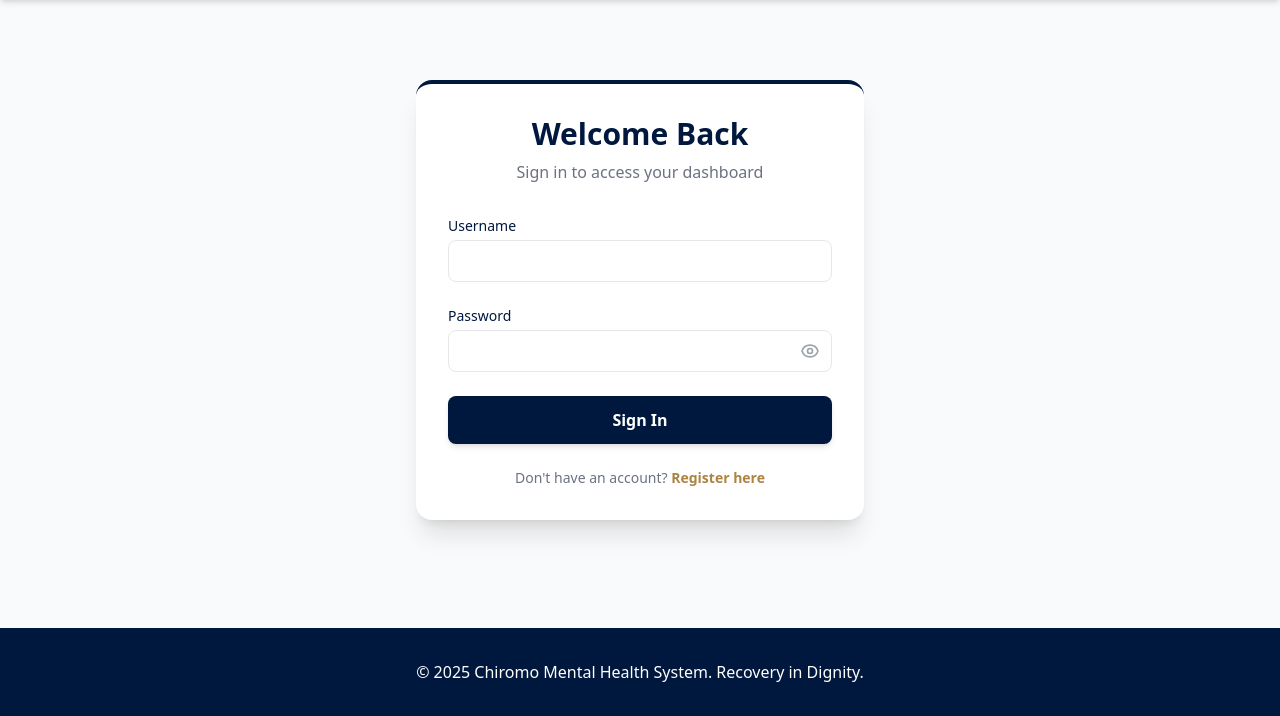
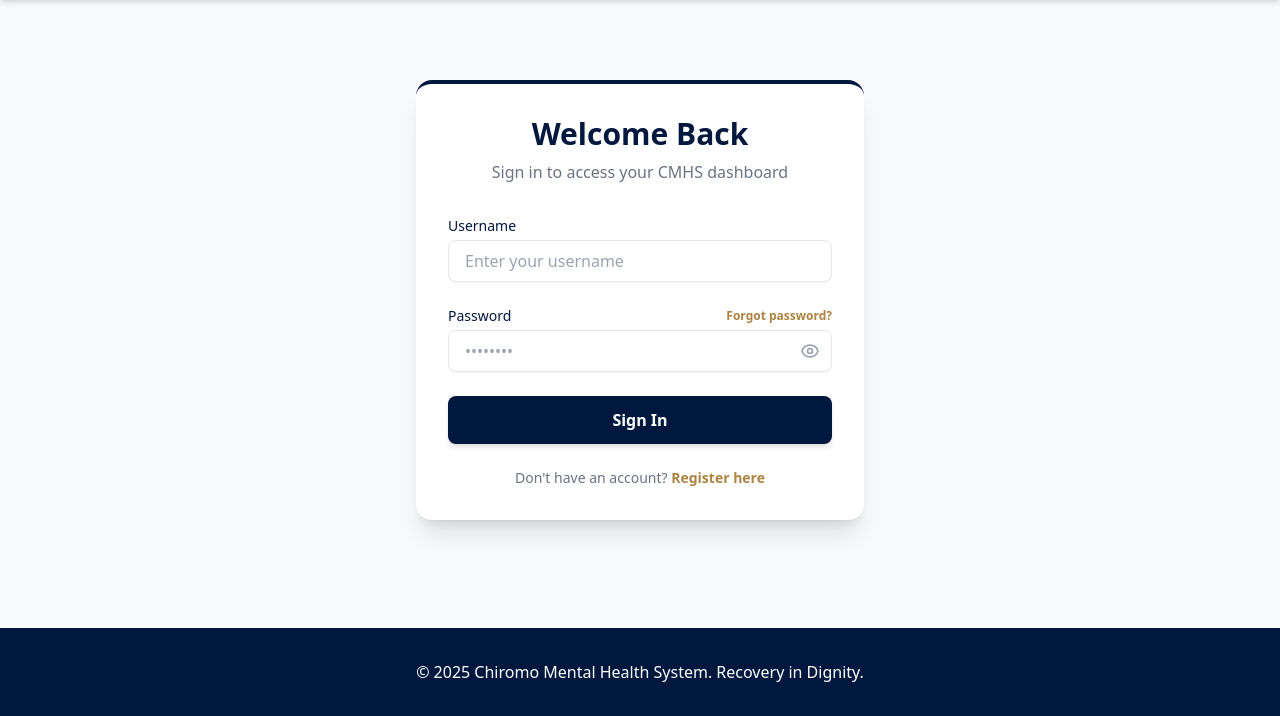
Before and after one commit to Flora72/CMHS, a Django app: page /login/ in a window 1280 px wide. Shown: the part 84-800 px from the top of the page. Run offline with Django 5.2, Linux system fonts and the light colour scheme; some libraries are stand-ins or nearby versions.

Commit message:
ui refining

```diff
--- a/templates/accounts/login.html
+++ b/templates/accounts/login.html
@@ -3,12 +3,12 @@
 {% block title %}Login | CMHS{% endblock %}
 
 {% block content %}
-<div class="flex justify-center items-center py-12">
+<div class="flex justify-center items-center py-12 px-4">
     <div class="w-full max-w-md bg-white p-8 rounded-2xl shadow-xl border-t-4 border-chiromo-navy">
 
         <div class="text-center mb-8">
             <h2 class="text-3xl font-bold text-chiromo-navy">Welcome Back</h2>
-            <p class="text-gray-500 mt-2">Sign in to access your dashboard</p>
+            <p class="text-gray-500 mt-2">Sign in to access your CMHS dashboard</p>
         </div>
 
         <form method="POST" class="space-y-6">
@@ -16,11 +16,18 @@
 
             <div>
                 <label for="id_username" class="block text-sm font-medium text-chiromo-navy mb-1">Username</label>
-                <input type="text" name="username" id="id_username" required class="w-full px-4 py-2 border rounded-lg focus:outline-none focus:ring-2 focus:ring-chiromo-gold">
+                <input type="text" name="username" id="id_username" required
+                       class="w-full px-4 py-2 border border-gray-200 rounded-lg focus:outline-none focus:ring-2 focus:ring-chiromo-gold transition shadow-sm"
+                       placeholder="Enter your username">
             </div>
 
             <div>
-                <label for="id_password" class="block text-sm font-medium text-chiromo-navy mb-1">Password</label>
+                <div class="flex justify-between items-center mb-1">
+                    <label for="id_password" class="block text-sm font-medium text-chiromo-navy">Password</label>
+                    <a href="{% url 'password_reset' %}" class="text-xs text-chiromo-gold hover:underline font-semibold transition">
+                        Forgot password?
+                    </a>
+                </div>
 
                 <div class="relative">
                     <input
@@ -28,7 +35,8 @@
                         name="password"
                         id="id_password"
                         required
-                        class="w-full px-4 py-2 pr-10 border rounded-lg focus:outline-none focus:ring-2 focus:ring-chiromo-gold"
+                        class="w-full px-4 py-2 pr-10 border border-gray-200 rounded-lg focus:outline-none focus:ring-2 focus:ring-chiromo-gold transition shadow-sm"
+                        placeholder="••••••••"
                     >
 
                     <button type="button" onclick="toggleLoginPassword()" class="absolute inset-y-0 right-0 px-3 flex items-center text-gray-400 hover:text-chiromo-gold focus:outline-none">
@@ -44,12 +52,12 @@
             </div>
 
             {% if form.errors %}
-                <div class="p-3 bg-red-50 text-red-600 rounded-md text-sm text-center">
-                    Invalid username or password.
+                <div class="p-3 bg-red-50 text-red-600 rounded-md text-sm text-center border border-red-100 animate-shake">
+                    Invalid username or password. Please try again.
                 </div>
             {% endif %}
 
-            <button type="submit" class="w-full bg-chiromo-navy hover:bg-blue-900 text-white font-bold py-3 rounded-lg transition duration-300 shadow-md">
+            <button type="submit" class="w-full bg-chiromo-navy hover:bg-blue-900 text-white font-bold py-3 rounded-lg transition duration-300 shadow-md transform active:scale-95">
                 Sign In
             </button>
         </form>
@@ -62,6 +70,9 @@
 </div>
 
 <script>
+    /**
+     * Toggles password visibility for the login form
+     */
     function toggleLoginPassword() {
         const passwordInput = document.getElementById('id_password');
         const eyeIcon = document.getElementById('eye-icon');
@@ -78,4 +89,16 @@
         }
     }
 </script>
+
+<style>
+
+    @keyframes shake {
+        0%, 100% { transform: translateX(0); }
+        25% { transform: translateX(-5px); }
+        75% { transform: translateX(5px); }
+    }
+    .animate-shake {
+        animation: shake 0.2s ease-in-out 0s 2;
+    }
+</style>
 {% endblock %}
```
